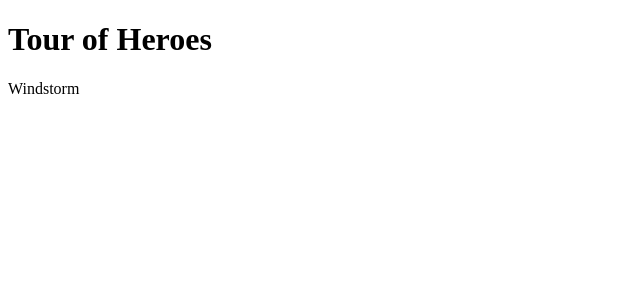
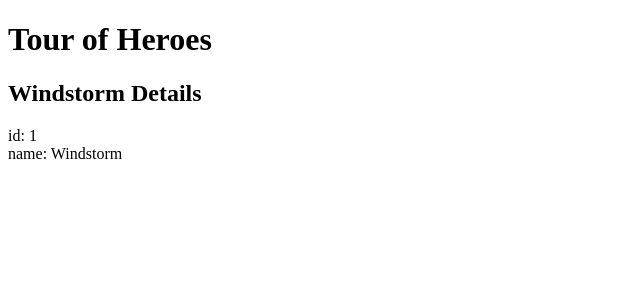
Before and after one commit to david2999999/Angular-6, an Angular app in the folder Angular-Project/: page / in a window 1280 px wide. Shown: the top 300 px of the page, without its empty margins (0-640 px from the left). Built offline with nearby package versions, Linux system fonts and the light colour scheme.

Commit message:
creating a class

```diff
--- a/Angular-Project/src/app/heroes/heroes.component.html
+++ b/Angular-Project/src/app/heroes/heroes.component.html
@@ -1 +1,3 @@
-{{hero}}
+<h2>{{hero.name}} Details</h2>
+<div><span>id: </span>{{hero.id}}</div>
+<div><span>name: </span>{{hero.name}}</div>
--- a/Angular-Project/src/app/heroes/heroes.component.ts
+++ b/Angular-Project/src/app/heroes/heroes.component.ts
@@ -6,7 +6,10 @@ import { Component, OnInit } from '@angular/core';
   styleUrls: ['./heroes.component.css']
 })
 export class HeroesComponent implements OnInit {
-    hero = 'Windstorm';
+    hero: Hero = {
+        id: 1,
+        name: 'Windstorm'
+    }
 
     constructor() { }
 
--- /dev/null
+++ b/Angular-Project/src/app/models/hero.model.ts
@@ -0,0 +1,4 @@
+export class Hero {
+  id: number;
+  name: string;
+}
```
